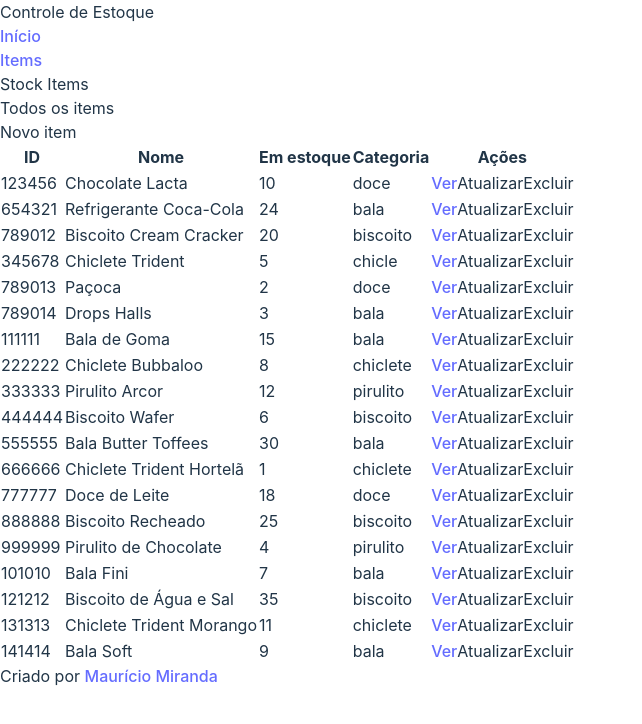
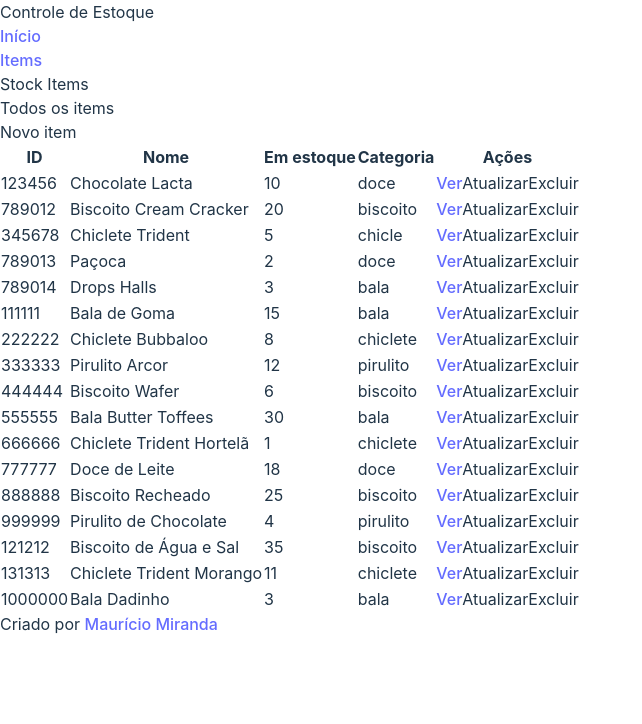
Before and after one commit to mauriciomira1/controle-de-estoque, a React (Vite) app in the folder controle-de-estoque/: page /stock-items in a window 1280 px wide. Shown: the top 724 px of the page, without its empty margins (0-642 px from the left). Built offline with nearby package versions, Linux system fonts and the light colour scheme.

Commit message:
trabalhando na dashboard

```diff
--- a/controle-de-estoque/db.json
+++ b/controle-de-estoque/db.json
@@ -8,15 +8,6 @@
       "price": 3.99,
       "description": "Tablete de chocolate ao leite da marca Lacta.",
       "dataDeCadastro": "10/05/2023"
-    },
-    {
-      "id": 654321,
-      "name": "Refrigerante Coca-Cola",
-      "quantity": 24,
-      "category": "bala",
-      "price": 5.49,
-      "description": "Lata de 350ml de Coca-Cola tradicional.",
-      "dataDeCadastro": "12/05/2023"
     },
     {
       "id": 789012,
@@ -136,15 +127,6 @@
       "dataDeCadastro": "07/06/2023"
     },
     {
-      "id": 101010,
-      "name": "Bala Fini",
-      "quantity": 7,
-      "category": "bala",
-      "price": 1.89,
-      "description": "Pacote de balas Fini sortidas.",
-      "dataDeCadastro": "09/06/2023"
-    },
-    {
       "id": 121212,
       "name": "Biscoito de Água e Sal",
       "quantity": 35,
@@ -163,13 +145,13 @@
       "dataDeCadastro": "13/06/2023"
     },
     {
-      "id": 141414,
-      "name": "Bala Soft",
-      "quantity": 9,
+      "name": "Bala Dadinho",
+      "quantity": 3,
+      "price": 9.98,
       "category": "bala",
-      "price": 1.29,
-      "description": "Bala macia de diversos sabores.",
-      "dataDeCadastro": "15/06/2023"
+      "description": "100un",
+      "dataDeCadastro": "21/07/2023",
+      "id": 1000000
     }
   ]
 }
--- a/controle-de-estoque/src/pages/dashboard/dashboard.tsx
+++ b/controle-de-estoque/src/pages/dashboard/dashboard.tsx
@@ -38,16 +38,24 @@
   // Cálculo de itens recentes
   let quantidadeItemsRecentes = 0;
   const listaItemsRecentes: ProductProps[] = [];
+
+  // Função para converter a string em um objeto Date
+  function converterStringParaData(dataStr: string): Date {
+    const partesData: number[] = dataStr
+      .split("/")
+      .map((parte) => parseInt(parte, 10));
+    return new Date(partesData[2], partesData[1] - 1, partesData[0]);
+  }
+
   items.map((item) => {
-    const dataAtual = new Date().toLocaleString("pt-BR", {
-      day: "2-digit",
-      month: "2-digit",
-      year: "numeric",
-    });
-    const partesData = item.dataDeCadastro.split("/");
-    const dataCadastrado = new Date(partesData[2]);
-
-    if (dataAtual - item.dataAtual);
+    const dataAtual: Date = new Date();
+    const dataComparar: Date = converterStringParaData(item.dataDeCadastro);
+    const subtracaoEmMilisegundos: number =
+      dataAtual.getTime() - dataComparar.getTime();
+    const diferencaEmDias: number =
+      subtracaoEmMilisegundos / (1000 * 60 * 60 * 24);
+    if (diferencaEmDias < 10) listaItemsRecentes.push(item);
+    quantidadeItemsRecentes = Number(listaItemsRecentes.length);
   });
 
   // Cálculo de itens acabando (se quantidade < 5un)
@@ -88,20 +96,30 @@
                     <th className="w-3/5 text-left">Itens recentes</th>
                     <th className="w-2/5">Ações</th>
                   </tr>
-                  <tr className="pl-2 py-2 items-center flex">
-                    <td className="w-3/5 text-left">Biscoito mabel</td>
+                  {listaItemsRecentes.map((item) => (
+                    <tr className="pl-2 py-2 items-center flex" key={item.id}>
+                      <td className="w-3/5 text-left">{item.name}</td>
                       <td className="w-2/5 text-center">
                         <button className="bg-blue-800 rounded px-3 py-1 hover:bg-blue-700 duration-150">
+                          <Link
+                            to={`http://localhost:5173/item-details/${item.id}`}
+                            className="text-white"
+                          >
                             Ver
+                          </Link>
                         </button>
                       </td>
                     </tr>
+                  ))}
                 </tbody>
               </table>
             </div>
             <div className="flex flex-col items-center gap-4">
               <div className="flex justify-center gap-4 w-full">
-                <DashboardWindow title="Itens recentes" quantity={2} />
+                <DashboardWindow
+                  title="Itens recentes"
+                  quantity={quantidadeItemsRecentes}
+                />
                 <DashboardWindow title="Itens acabando" quantity={total} />
               </div>
               <table className="w-full flex flex-col justify-center">
@@ -112,7 +130,7 @@
                     <th className="w-1/4">Ações</th>
                   </tr>
                   {listaItemsAcabando.map((item) => (
-                    <tr className="pl-2 py-2 flex items-center">
+                    <tr className="pl-2 py-2 flex items-center" key={item.id}>
                       <td className="w-2/4 text-left">{item.name}</td>
                       <td className="w-1/4 text-center">{item.quantity}</td>
                       <td className="w-1/4 text-center">
--- a/controle-de-estoque/src/pages/itemDetails/itemDetails.tsx
+++ b/controle-de-estoque/src/pages/itemDetails/itemDetails.tsx
@@ -9,6 +9,7 @@
   category: string;
   price: number;
   description: string;
+  dataDeCadastro: string;
 }
 
 const ItemDetails: React.FC = () => {
@@ -53,8 +54,10 @@
         </div>
       </div>
       <p className="text-xl font-light">{product.description}</p>
-      <p className="text-gray-400 text-sm italic">Cadastrado em: 12/02/2023</p>
-      <p className="text-gray-400 text-sm italic">Atualizado em: 12/02/2023</p>
+      <p className="text-gray-400 text-sm italic">
+        Cadastrado em: {product.dataDeCadastro}
+      </p>
+      <p className="text-gray-400 text-sm italic">Atualizado em: 21/07/2023</p>
     </section>
   );
 };
--- a/controle-de-estoque/src/router.tsx
+++ b/controle-de-estoque/src/router.tsx
@@ -2,7 +2,7 @@
 import RootLayout from "./pages/RootLayout";
 import Dashboard from "./pages/Dashboard/dashboard";
 import ItemDetails from "./pages/ItemDetails/itemDetails";
-import NewItem from "./pages/NewItem/newItem";
+import NewItem from "./pages/NewItem/NewItem";
 import UpdateItem from "./pages/UpdateItem/UpdateItem";
 import StockItems from "./pages/StockItems/StockItems";
 import loadItem from "./loader/loadItem";
```
Lines whose indentation alone changed are shown as unchanged.
